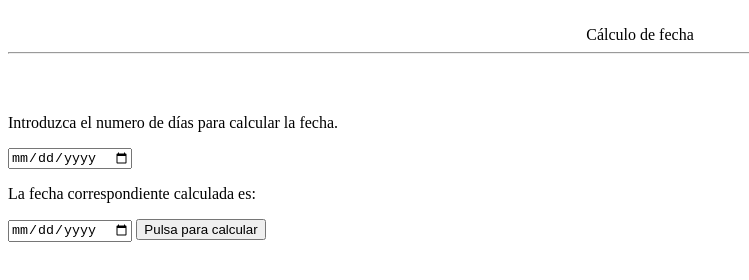
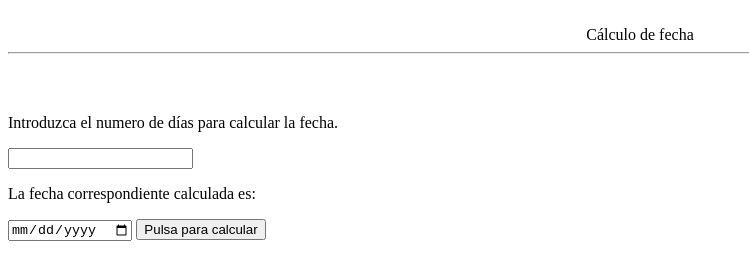
Before and after one commit to mgs1012/TecnologiasDesarrolloClientesLigeros, a plain HTML site: page WebContent/Javascript/fecha.html in a window 1280 px wide. Shown: the whole page, without its empty margins (0-749 px from the left). Drawn offline with Linux system fonts and the light colour scheme.

Commit message:
Prueba fecha javascript

```diff
--- a/WebContent/Javascript/fecha.html
+++ b/WebContent/Javascript/fecha.html
@@ -21,7 +21,7 @@
 		<br /> <br />
 		<form>
 			<p>Introduzca el numero de días para calcular la fecha.</p>
-			<input type="date" name="dias" id="dias" />
+			<input type="number" name="dias" id="dias" />
 			<p>La fecha correspondiente calculada es:</p>
 			<input type="date" name="date" id="fecha" />
 			<input type="button" value="Pulsa para calcular" name="submit" onclick="calculoFecha();" />
```
